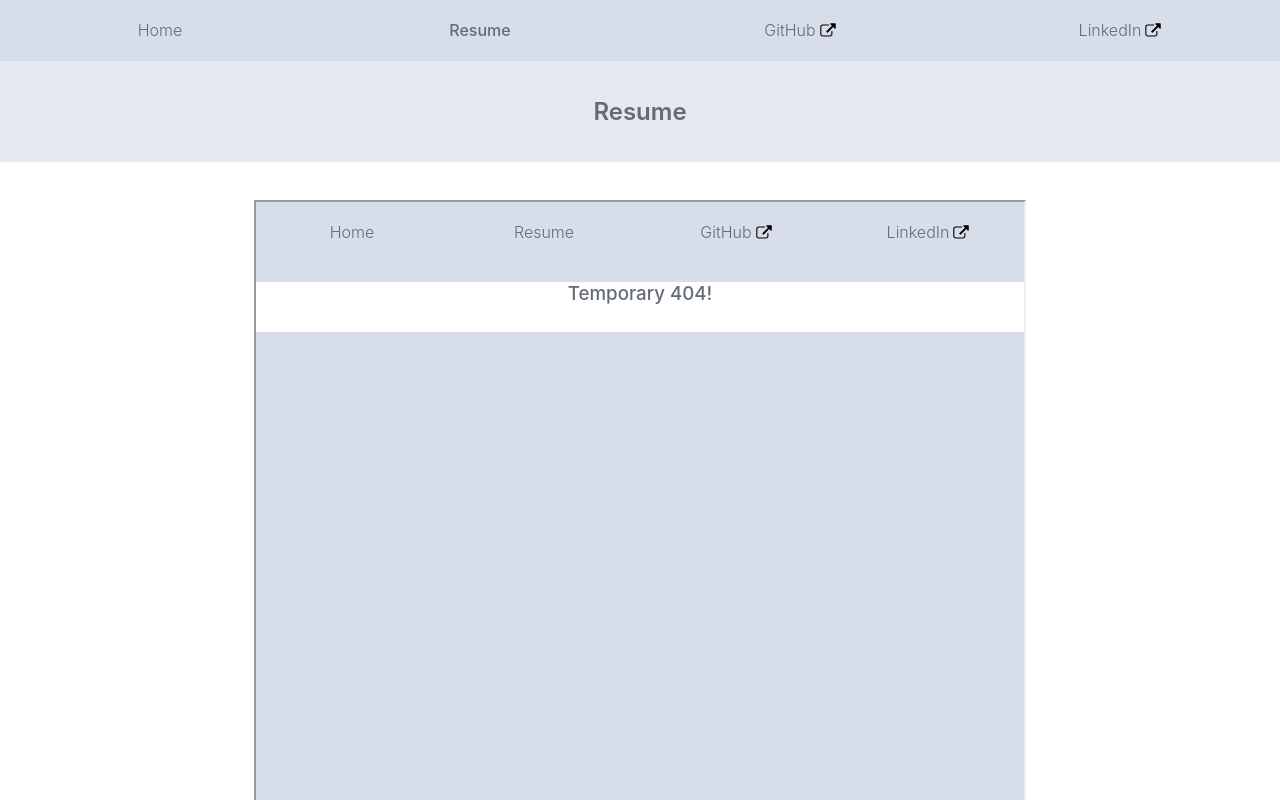
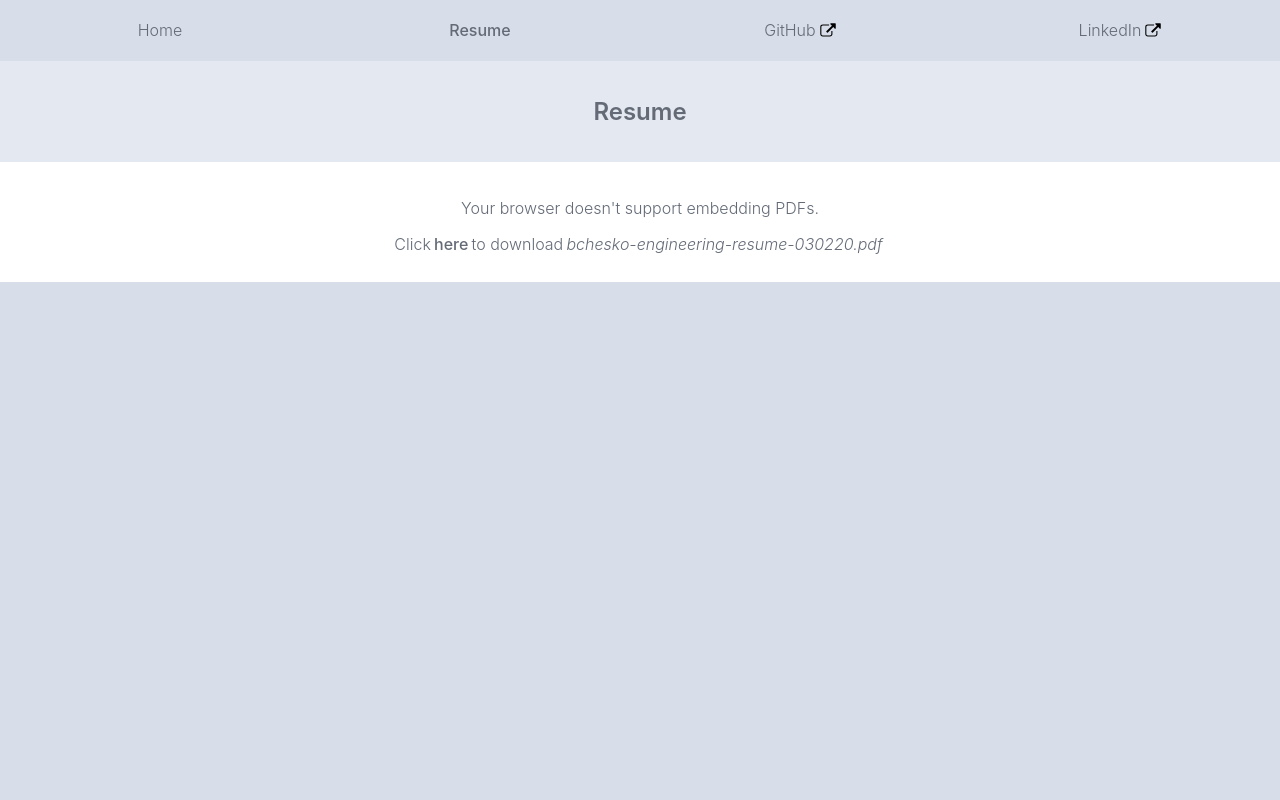
Before and after one commit to brianchesko/brianchesko.github.io, a React (Create React App) app: page /resume in a window 1280 px wide. Built offline with nearby package versions, Linux system fonts and the light colour scheme.

Commit message:
scroll on new page fix, resume fallback download link

```diff
--- a/src/App.js
+++ b/src/App.js
@@ -5,7 +5,31 @@ import NavBarItem from './components/nav/NavBarItem';
 import LandingHome from './components/landingPages/LandingHome/LandingHome';
 import LandingResume from './components/landingPages/LandingResume/LandingResume';
 import { BrowserRouter as Router, Route, Switch } from 'react-router-dom';
+import { withRouter } from 'react-router-dom';
+import { findDOMNode } from 'react-dom';
 import LandingNotFound from './components/landingPages/LandingNotFound/LandingNotFound';
+
+/*
+ * Credit to
+ * https://github.com/ReactTraining/react-router/blob/master/packages/react-router-dom/docs/guides/scroll-restoration.md
+ */
+class ScrollToTop extends React.Component {
+  componentDidUpdate(prevProps) {
+    if (this.props.location.pathname !== prevProps.location.pathname) {
+      findDOMNode(this).scrollTo(0, 0);
+    }
+  }
+
+  render(props) {
+    return (
+      <div className='scroll-wrapper'>
+        {this.props.children}
+      </div>
+    );
+  }
+}
+
+const Scroll = withRouter(ScrollToTop);
 
 function App() {
   return (
@@ -17,13 +41,13 @@ function App() {
           <NavBarItem external value="GitHub" to="https://github.com/brianchesko" key="github" />
           <NavBarItem external value="LinkedIn" to="https://www.linkedin.com/in/brian-chesko-3b503a152/" key="linkedin"/>
         </NavBar>
-        <div className="scroll-wrapper">
+        <Scroll>
           <Switch>
             <Route path='/' exact component={LandingHome} />
             <Route path='/resume' component={LandingResume} />
             <Route component={LandingNotFound} />
           </Switch>
-        </div>
+        </Scroll>
       </Router>
     </div>
   );
--- a/src/components/landingPages/Landing.js
+++ b/src/components/landingPages/Landing.js
@@ -1,5 +1,6 @@
 import React from 'react';
 import './Landing.css';
+
 
 export default function(props) {
   return (
--- a/src/components/landingPages/LandingResume/ResumeFrame/ResumeFrame.css
+++ b/src/components/landingPages/LandingResume/ResumeFrame/ResumeFrame.css
@@ -4,3 +4,15 @@
     width: 60%;
     height: 80vh;
 }
+
+.inline-link {
+    padding: 0 0.2em;
+}
+
+.inline-link__bold {
+    font-weight: var(--heavy-font-weight);
+}
+
+.inline-link__italic {
+    font-style: italic;
+}
--- a/src/components/landingPages/LandingResume/ResumeFrame/ResumeFrame.js
+++ b/src/components/landingPages/LandingResume/ResumeFrame/ResumeFrame.js
@@ -1,10 +1,30 @@
 import React from 'react';
+import ExternalLink from './../../../nav/ExternalLink/ExternalLink';
 import './ResumeFrame.css';
 
 export default function (props) {
+  const pdfLink = props.src;
+  console.log(pdfLink);
+
   return (
-    <iframe className='resume-frame'
-      title={'resume-frame--'+props.title}
-      src={props.src}/>
+    <object className='resume-frame' data={pdfLink} type='application/pdf'>
+      <div className='not-supported'>
+        <p>
+          Your browser doesn't support embedding PDFs.
+        </p>
+        <span>
+          Click
+            <ExternalLink to={pdfLink} noIcon>
+              <span className='inline-link inline-link__bold'>here</span>
+            </ExternalLink>
+          to download
+            <ExternalLink to={pdfLink} noIcon>
+              <span className='inline-link inline-link__italic'>
+                {pdfLink.substring(pdfLink.lastIndexOf('/') + 1)}
+              </span>
+            </ExternalLink>
+        </span>
+      </div>
+    </object>
   )
 }
--- a/src/components/nav/ExternalLink/ExternalLink.js
+++ b/src/components/nav/ExternalLink/ExternalLink.js
@@ -6,11 +6,13 @@ export default function(props) {
   return (
     <a href={props.to} className='link'>
       {props.children}
-      <img
-        className='link__external-icon'
-        alt='External link'
-        src={ExternalLinkIcon}
-      />
+      {props.noIcon ||
+        <img
+          className='link__external-icon'
+          alt='External link'
+          src={ExternalLinkIcon}
+        />
+      }
     </a>
   );
 
```
